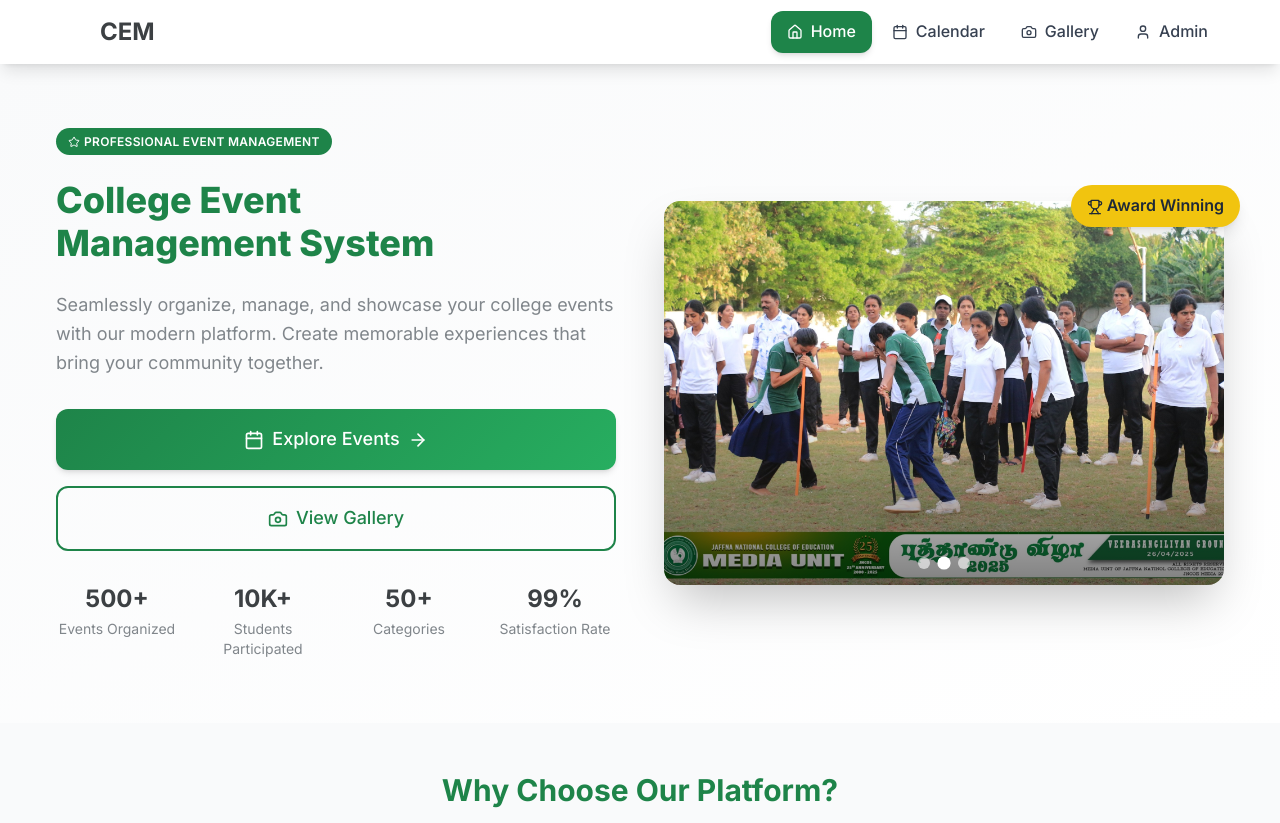
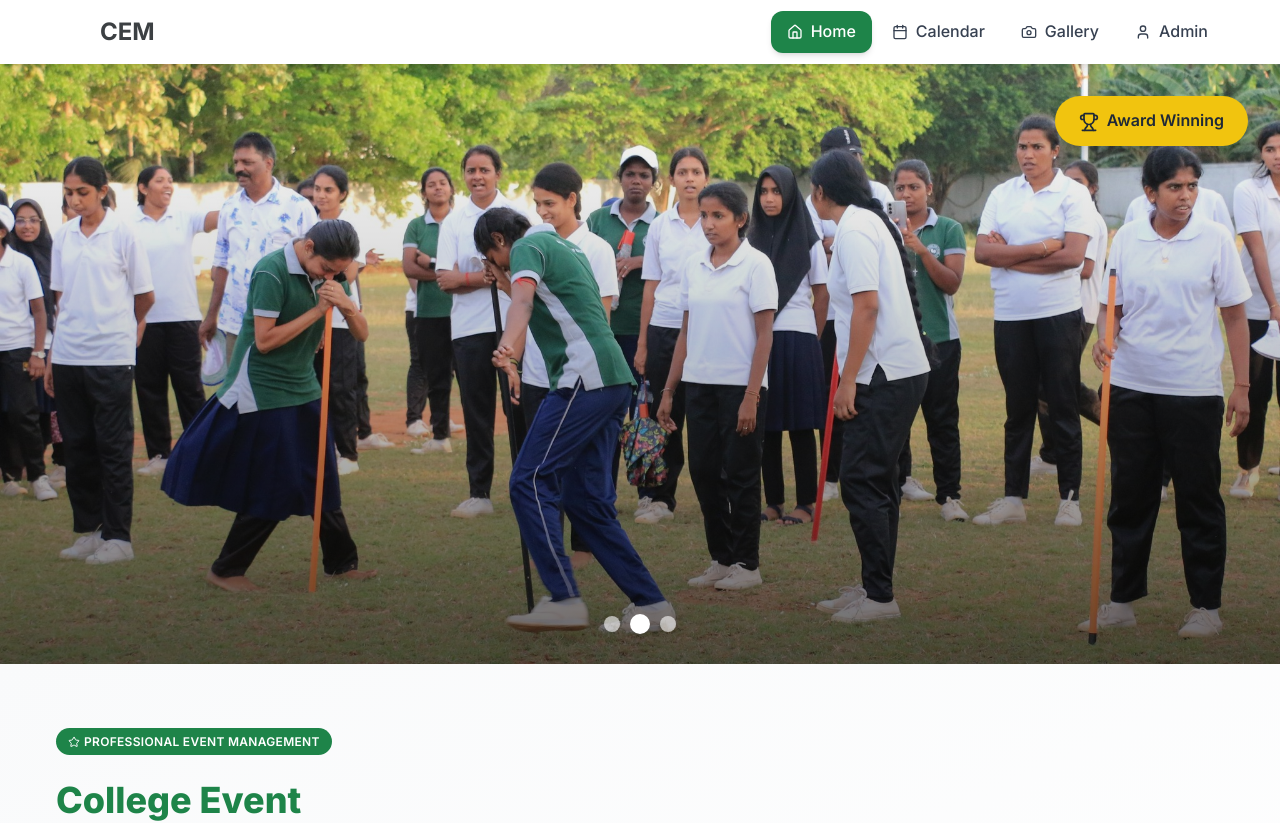
Before and after one commit to MOHAMMEDAAKIB/cem_event_management-, a React (Vite) app: page / in a window 1280 px wide. Shown: the top 823 px of the page. Built offline with nearby package versions, Linux system fonts and the light colour scheme.

Commit message:
feat: Enhance Landing Page with updated image carousel and styling improvements

```diff
--- a/src/pages/LandingPage.jsx
+++ b/src/pages/LandingPage.jsx
@@ -52,11 +52,51 @@ const LandingPage = () => {
 
   return (
     <div className="min-h-screen bg-white">
-      {/* Hero Section */}
+      {/* Full Width Hero Image Section */}
+      <section className="relative w-full h-screen" style={{ height: '75vh' }}>
+        <div className="relative w-full h-full overflow-hidden">
+          {images.map((image, index) => (
+            <img
+              key={index}
+              src={image}
+              alt={`Event ${index + 1}`}
+              className={`absolute inset-0 w-full h-full object-cover transition-opacity duration-1000 ${
+                index === currentImageIndex ? 'opacity-100' : 'opacity-0'
+              }`}
+            />
+          ))}
+
+          {/* Carousel Overlay */}
+          <div className="absolute inset-0 bg-gradient-to-t from-black/60 via-black/20 to-transparent" />
+
+          {/* Carousel Dots */}
+          <div className="absolute bottom-8 left-1/2 transform -translate-x-1/2 flex gap-3">
+            {images.map((_, index) => (
+              <button
+                key={index}
+                onClick={() => goToSlide(index)}
+                className={`w-4 h-4 rounded-full transition-all duration-300 ${
+                  index === currentImageIndex
+                    ? 'bg-white scale-125 shadow-lg'
+                    : 'bg-white/60 hover:bg-white/80'
+                }`}
+              />
+            ))}
+          </div>
+
+          {/* Floating Badge */}
+          <div className="absolute top-8 right-8 bg-secondary-yellow text-gray-800 px-6 py-3 rounded-full font-semibold shadow-xl">
+            <Trophy className="w-5 h-5 inline mr-2" />
+            Award Winning
+          </div>
+        </div>
+      </section>
+
+      {/* Content Section Below Image */}
       <section className="section-padding bg-gradient-to-br from-gray-50 to-white">
         <div className="container">
           <div className="grid lg:grid-cols-2 gap-12 items-center">
-            {/* Hero Content */}
+            {/* Hero Content - Left Side */}
             <div className="slide-up">
               <div className="flex items-center gap-2 mb-6">
                 <div className="badge badge-primary">
@@ -86,57 +126,19 @@ const LandingPage = () => {
                   View Gallery
                 </Link>
               </div>
+            </div>
 
-              {/* Stats */}
-              <div className="grid grid-cols-2 md:grid-cols-4 gap-6">
+            {/* Stats - Right Side */}
+            <div className="slide-up">
+              <div className="grid grid-cols-2 gap-8">
                 {stats.map((stat, index) => (
-                  <div key={index} className="text-center">
-                    <div className="text-2xl font-bold text-primary-green mb-1">
+                  <div key={index} className="text-center p-6 bg-white rounded-xl shadow-lg hover:shadow-xl transition-shadow">
+                    <div className="text-3xl font-bold text-primary-green mb-2">
                       {stat.number}
                     </div>
-                    <div className="text-sm text-muted">{stat.label}</div>
+                    <div className="text-sm text-muted font-medium">{stat.label}</div>
                   </div>
                 ))}
-              </div>
-            </div>
-
-            {/* Hero Image Carousel */}
-            <div className="relative scale-in">
-              <div className="relative w-full h-96 rounded-2xl overflow-hidden shadow-2xl">
-                {images.map((image, index) => (
-                  <img
-                    key={index}
-                    src={image}
-                    alt={`Event ${index + 1}`}
-                    className={`absolute inset-0 w-full h-full object-cover transition-opacity duration-1000 ${
-                      index === currentImageIndex ? 'opacity-100' : 'opacity-0'
-                    }`}
-                  />
-                ))}
-
-                {/* Carousel Overlay */}
-                <div className="absolute inset-0 bg-gradient-to-t from-black/50 via-transparent to-transparent" />
-
-                {/* Carousel Dots */}
-                <div className="absolute bottom-4 left-1/2 transform -translate-x-1/2 flex gap-2">
-                  {images.map((_, index) => (
-                    <button
-                      key={index}
-                      onClick={() => goToSlide(index)}
-                      className={`w-3 h-3 rounded-full transition-all ${
-                        index === currentImageIndex
-                          ? 'bg-white scale-110'
-                          : 'bg-white/60 hover:bg-white/80'
-                      }`}
-                    />
-                  ))}
-                </div>
-              </div>
-
-              {/* Floating Badge */}
-              <div className="absolute -top-4 -right-4 bg-secondary-yellow text-gray-800 px-4 py-2 rounded-full font-semibold shadow-lg">
-                <Trophy className="w-4 h-4 inline mr-1" />
-                Award Winning
               </div>
             </div>
           </div>
```
Also changed, not shown: src/pages/LandingPage.css (+37 -12 lines).
